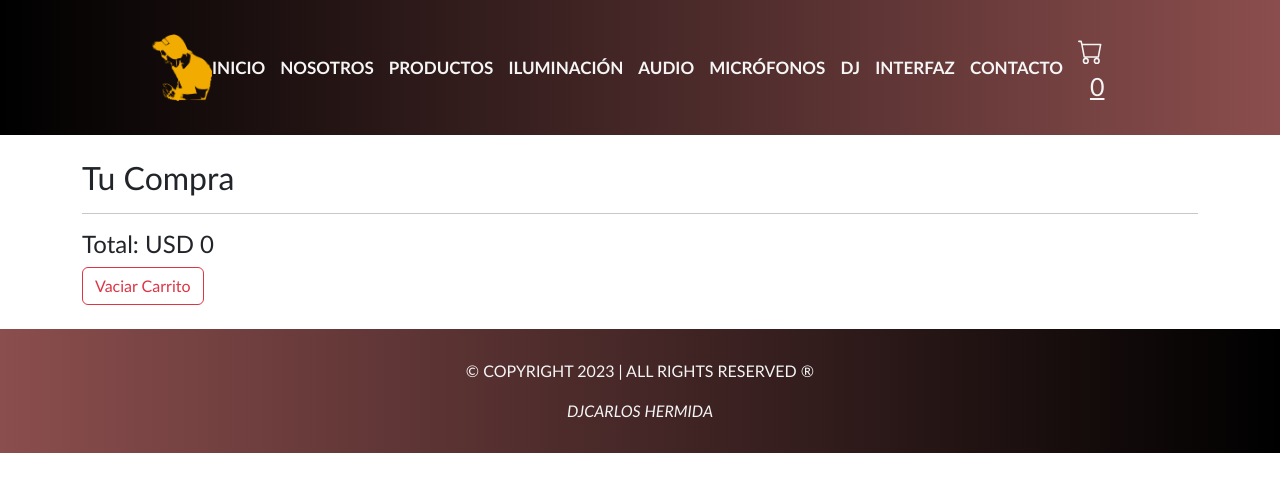
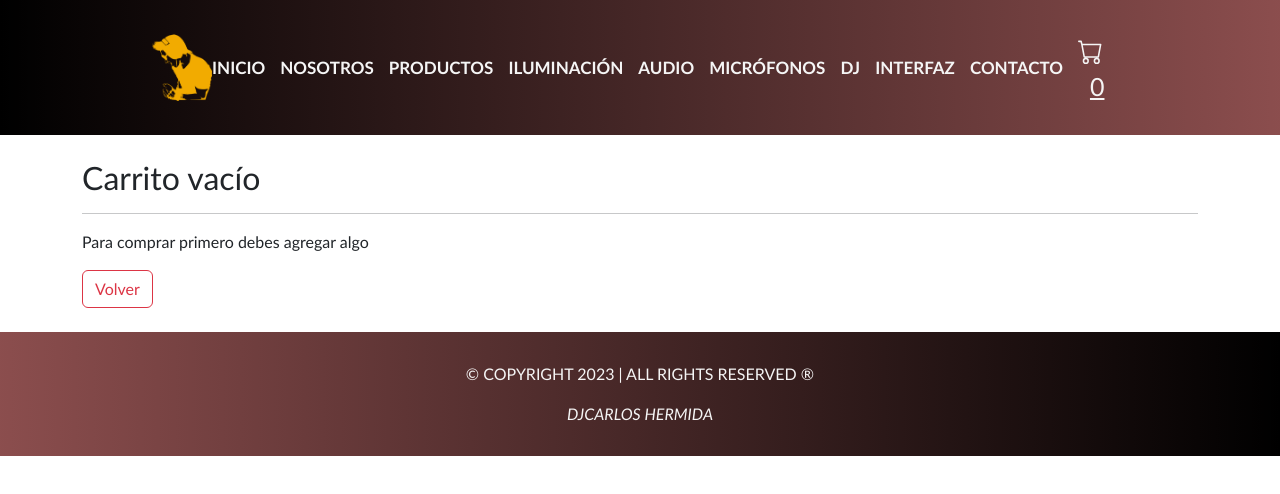
Before and after one commit to DJCarlosHermida/react, a React (Create React App) app in the folder appdj/: page /cart in a window 1280 px wide. Shown: the top 494 px of the page. Built offline with nearby package versions, Linux system fonts and the light colour scheme.

Commit message:
Rendering Cart

```diff
--- a/appdj/src/components/Cart/Cart.js
+++ b/appdj/src/components/Cart/Cart.js
@@ -1,14 +1,27 @@
 import { useContext } from "react"
 import { CartContext } from "../../context/CartContext"
 import { BsTrash } from "react-icons/bs"
+import { Link } from "react-router-dom"
 
 const Cart = () => {
 
-    const { cart, emptycart, totalCart, removeItem } = useContext(CartContext )
+    const { cart, emptycart, totalCart, removeItem } = useContext(CartContext)
+
+    if (cart.length === 0) {
+        return (
+            <div className="container my-4">
+                <h2>Carrito vacío</h2>
+                <hr />
+                <p>Para comprar primero debes agregar algo</p>
+                <Link to="/productos" className="btn btn-outline-danger">Volver</Link>
+
+            </div>
+        )
+    }
 
 
     return (
-        <div className="container my-4">
+        <div className="container my-4" >
             <h2>Tu Compra</h2>
             <hr />
 
@@ -25,10 +38,19 @@ const Cart = () => {
                 ))
             }
 
-            <h4>Total: USD { totalCart() } </h4>
+            <h4>Total: USD {totalCart()} </h4>
 
 
             <button className="btn btn-outline-danger" onClick={emptycart}>Vaciar Carrito</button>
+
+
+
+
+
+
+
+
+
         </div>
 
     )
```
